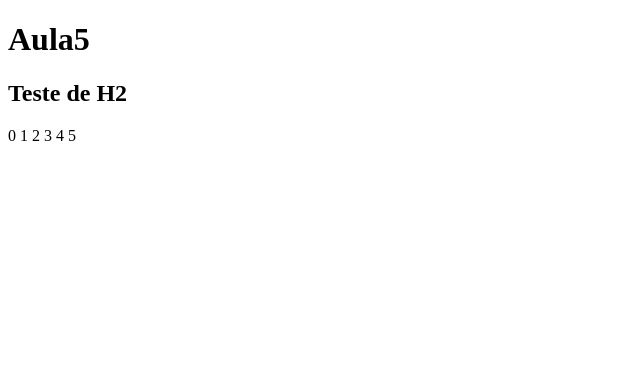
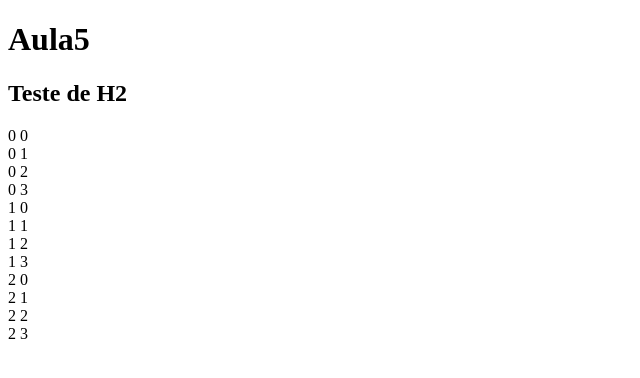
Before and after one commit to hebertphp/PFE_3a_N_2022-2, a plain HTML site: page aula5/index.html in a window 1280 px wide. Shown: the whole page, without its empty margins (0-640 px from the left). Drawn offline with Linux system fonts and the light colour scheme.

Commit message:
22/11/22

```diff
--- a/aula5/index.html
+++ b/aula5/index.html
@@ -3,7 +3,7 @@
 <head>
  <meta charset="utf-8">
  <title>Aula5</title>
- <script src="script5_10-1.js" defer></script>
+ <script src="script5_11-1.js" defer></script>
  <!--  defer, serve para carregar primeiro a página HTML antes do script JS-->
  <!-- [ctrl][;] ou [ctrl][/]  Insere um comentário -->
 </head>
--- /dev/null
+++ b/aula5/script5_11-1.js
@@ -0,0 +1,10 @@
+let i,j;
+const saida=document.querySelector(".saida");
+for (i=0; i<3; i++) {
+    for (j=0; j<4; j++) {
+        saida.innerHTML+=`${i} ${j}<br>`;
+    }
+}
+/*
+
+*/
```
